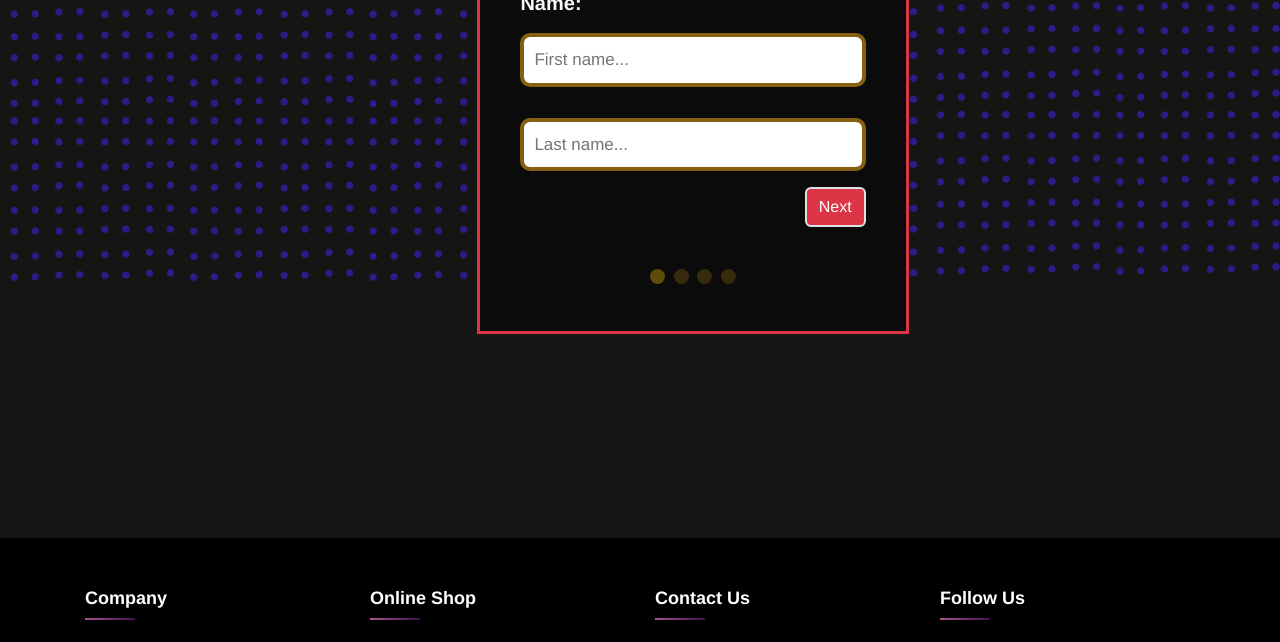
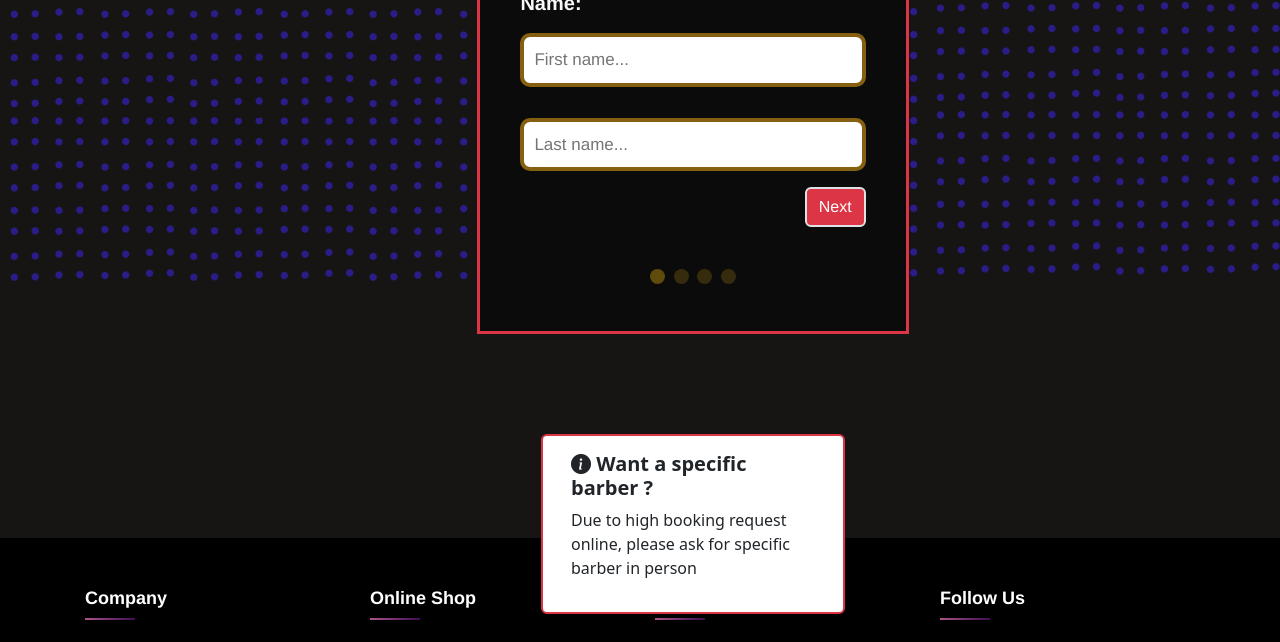
Before and after one commit to MohamedYatera/OTTBarberShop, a plain HTML site: page book.html in a window 1280 px wide. Shown: the part 651-1293 px from the top of the page. Drawn offline with nearby package versions, Linux system fonts and the light colour scheme.

Commit message:
final fixes

```diff
--- a/CSS/book.css
+++ b/CSS/book.css
@@ -20,6 +20,7 @@
     width: 100%;
     left: 65px;
 }
+
 
 
   /* Style the input fields */
--- a/book.html
+++ b/book.html
@@ -77,6 +77,8 @@
           <h1>
             <div class="display-2 headline-text fw-semibold p-effect" data-value="3">Book Now</div>
             <div class="display-5 headline-text ">You can reach us at</div>
+
+
           </h1>
         </div>
       </div>
@@ -86,8 +88,11 @@
         </div>
 
 
+
         <div class="row justify-content-center orangeyellow-pagebreak-test">
           <div class="col-lg-6">
+
+
 
             <form class="border border-3 border-danger text-light" style="font-family: Helvetica, sans-serif;" id="regForm" action="">
 
@@ -107,7 +112,7 @@
                 <div class="tab fw-semibold fs-5">Service:
                     <div id="service-container">
                         <div class="form-group">
-                            <label class="mt-3" for="services">Select a service</label>
+
                             <select class="form-select" id="services" name="services[]" required>
                                 <option value="pricing" selected>HairCut $25</option>
                                 <option value="content">Haircut Kids (Under 12) $25</option>
@@ -163,6 +168,18 @@
                 </div>
 
                 </form>
+
+                <div class="row justify-content-center">
+                  <div class="card border border-2 border-danger" style="width: 19rem;">
+                    <div class="card-body ">
+
+                      <h5 class="card-title fw-semibold"><i class="bi bi-info-circle-fill"></i> Want a specific barber ?</h5>
+                      <p class="card-tex">Due to high booking request online, please ask for specific barber in person</p>
+
+                    </div>
+                  </div>
+                 </div>
+
           </div>
 
           <!-- Modal -->
```
